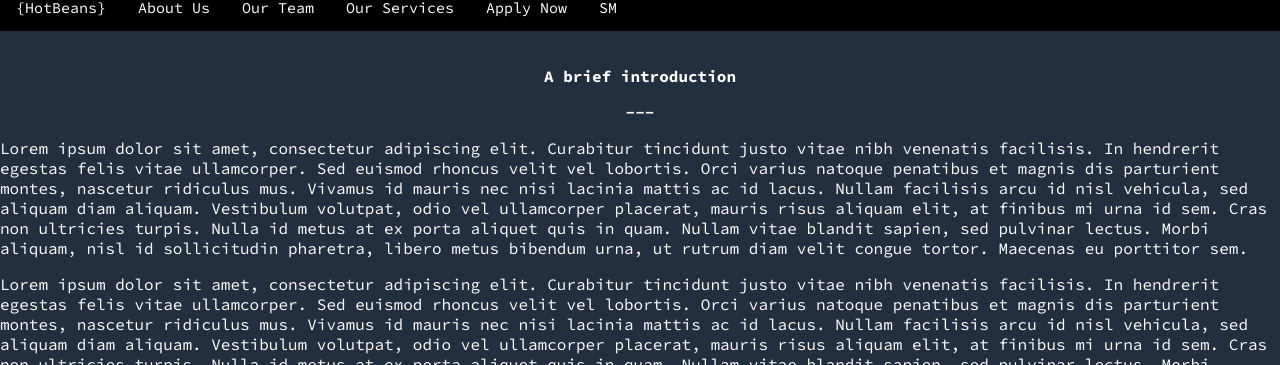
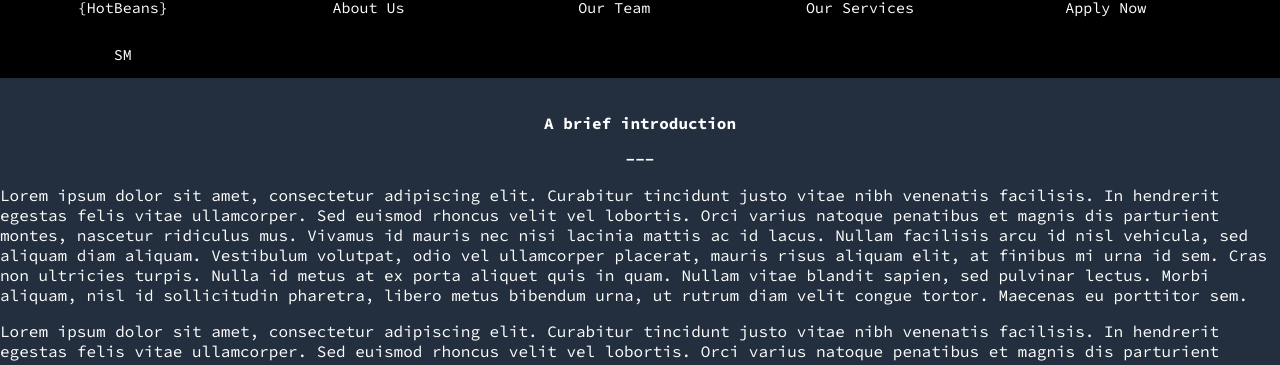
Before and after one commit to MrFairbunkle/Hot_Beans_U6_A2, a plain HTML site: page index.html in a window 1280 px wide. Shown: the part 735-1100 px from the top of the page. Drawn offline with Linux system fonts and the light colour scheme.

Commit message:
vbnhyyytv

```diff
--- a/HotBeans.css
+++ b/HotBeans.css
@@ -13,6 +13,7 @@ body {
   position: sticky;
   top: 0;
   z-index: 1000;
+  width: 100%;
 }
 
 #navbar li {
@@ -23,25 +24,47 @@ body {
   padding: 14px 16px;
   text-decoration: none;
   font-size: 15px;
+  width: 16.7%;
+  border-color: white;
+  border-width: 1px;
 }
 
 #navbar li:hover {
   background-color: white;
   color: black;
+  text-decoration: none;
+  border-color: white;
+  border-width: 1px;
 }
 
 #navbar li.active {
   background-color: white;
   color: black;
+  text-decoration: none;
+  border-color: white;
+  border-width: 1px;
 }
 
 #navbar .logo {
   float: left;
+  background-color: black;
   color: white;
   text-align: center;
   padding: 14px 16px;
   text-decoration: none;
   font-size: 15px;
+  width: 16.7%
+}
+
+#navbar .socials {
+  float: left;
+  background-color: black;
+  color: white;
+  text-align: center;
+  padding: 14px 16px;
+  text-decoration: none;
+  font-size: 15px;
+  width: 16.7%
 }
 
 .heroimage img {
@@ -59,4 +82,9 @@ body {
     float: none;
     width: 100%;
   }
+
+  #navbar .logo {
+    float: none;
+    width: 100%;
+  }
 }
--- a/index.html
+++ b/index.html
@@ -14,12 +14,12 @@
     </div>
 
     <div id="navbar">
-      <a href="#about"><span class="logo">{HotBeans}</span></a>
+      <a href="#null"><span class="logo">{HotBeans}</span></a>
       <a href="#about"><li>About Us</li></a>
       <a href="#team"><li>Our Team</li></a>
       <a href="#services"><li>Our Services</li></a>
       <a href="#apply"><li>Apply Now</li></a>
-      <a href="#sm"><li>SM</li></a>
+      <a href="#null"><span class="socials">SM</span></a>
     </div>
 
     <section id="about">
```
